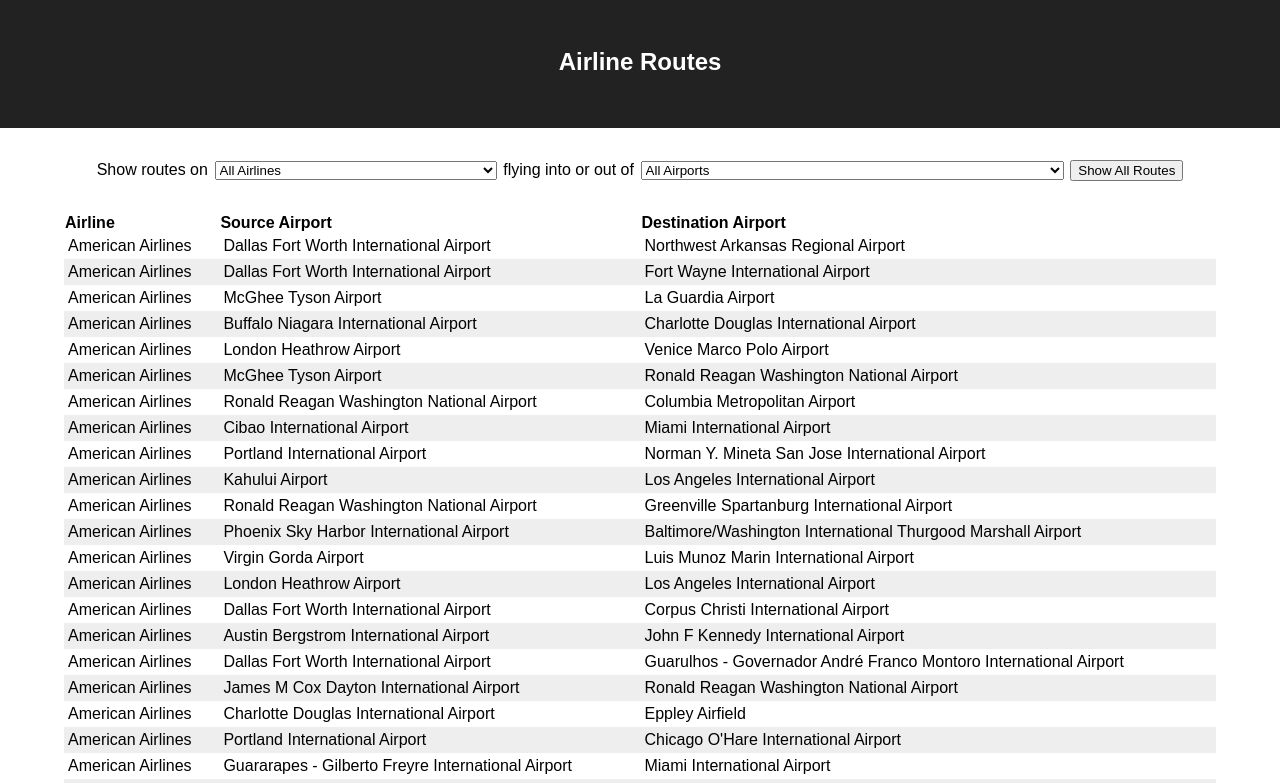
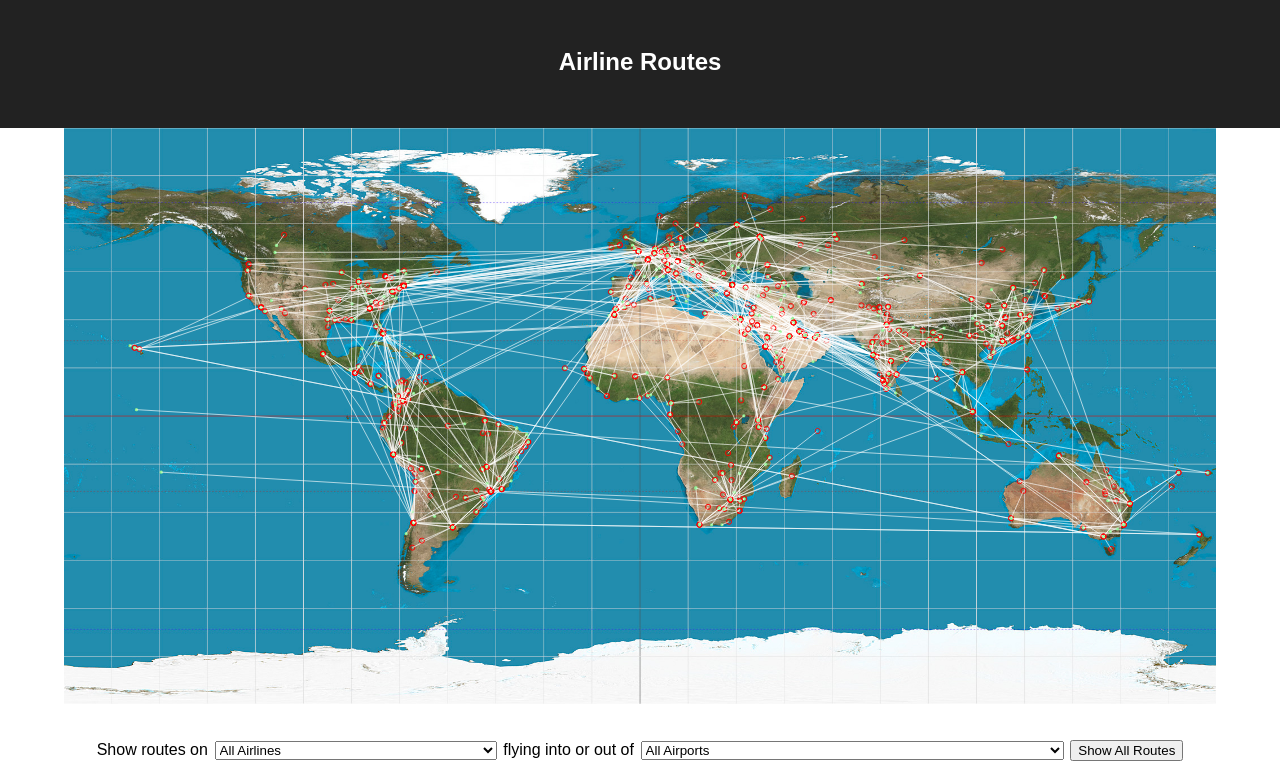
Before and after one commit to maxiappleton/airline-routes, a React (Create React App) app: page / in a window 1280 px wide. Shown: the top 783 px of the page. Built offline with nearby package versions, Linux system fonts and the light colour scheme.

Commit message:
added map functionality

```diff
--- a/src/App.js
+++ b/src/App.js
@@ -3,6 +3,7 @@
 import './App.css';
 
 import data, { getAirportByCode, getAirlineById } from './data';
+import Map from './components/Map';
 import Table from './components/Table';
 import Select from './components/Select';
 
@@ -18,7 +19,6 @@
     this.handleAirlineSelect = this.handleAirlineSelect.bind(this);
     this.handleAirportSelect = this.handleAirportSelect.bind(this);
     this.handleSelectResetClick = this.handleSelectResetClick.bind(this);
-    this.filterRoutes = this.filterRoutes.bind(this);
   }
 
   formatValue = (property, value) => {
@@ -111,6 +111,9 @@
           <h1 className="title">Airline Routes</h1>
         </header>
         <section>
+          <Map
+            routes={filteredRoutes}
+          />
           <div className="selection-area">
             Show routes on
             <Select
--- /dev/null
+++ b/src/components/Map.js
@@ -0,0 +1,36 @@
+import React, { Component } from 'react';
+import { getLatLongByCode } from './../data';
+
+class Map extends Component {
+  render() {
+    return (
+      <svg className="map" viewBox="-180 -90 360 180">
+        <g transform="scale(1 -1)">
+          <image xlinkHref="equirectangular_world.jpg" href="equirectangular_world.jpg" x="-180" y="-90" height="100%" width="100%" transform="scale(1 -1)" />
+          {this.props.routes.map(route => {
+            const [srcLat, srcLong] = getLatLongByCode(route.src);
+            const [destLat, destLong] = getLatLongByCode(route.dest);
+
+            return (
+              <g key={JSON.stringify(route) + 'MAP'}>
+                <circle className="source" cx={srcLong} cy={srcLat}>
+                  <title></title>
+                </circle>
+                <circle className="destination" cx={destLong} cy={destLat}>
+                  <title></title>
+                </circle>
+                <path d={`M${srcLong} ${srcLat} L ${destLong} ${destLat}`} />
+              </g>
+            );
+          })}
+          {/* for each route */}
+          {/*  */}
+          {/* end route */}
+
+        </g>
+      </svg>
+    );
+  }
+}
+
+export default Map;
--- a/src/data.js
+++ b/src/data.js
@@ -1407,4 +1407,9 @@
   return name;
 }
 
+export const getLatLongByCode = (code) => {
+  const { lat, long } = _.find(airports, { code });
+  return [lat, long];
+};
+
 export default { routes, airlines, airports };
```
